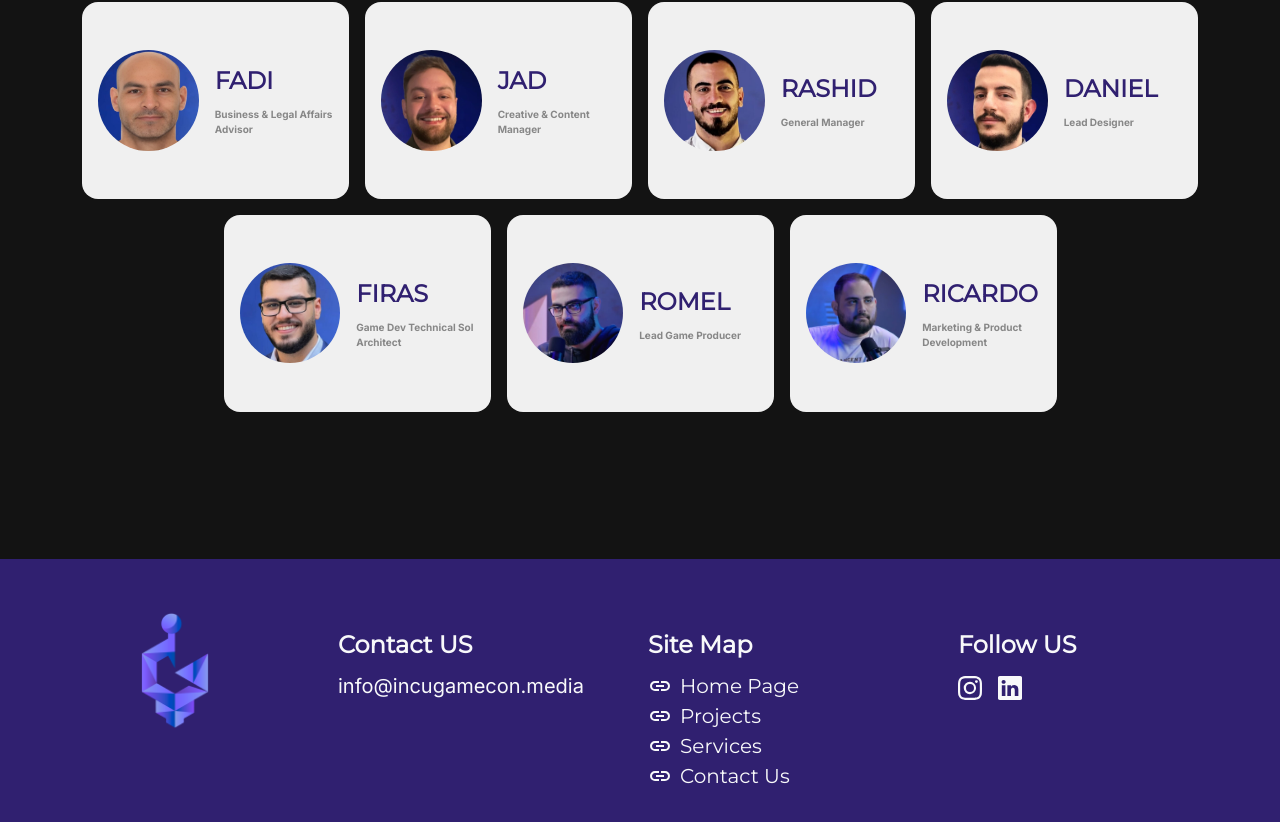
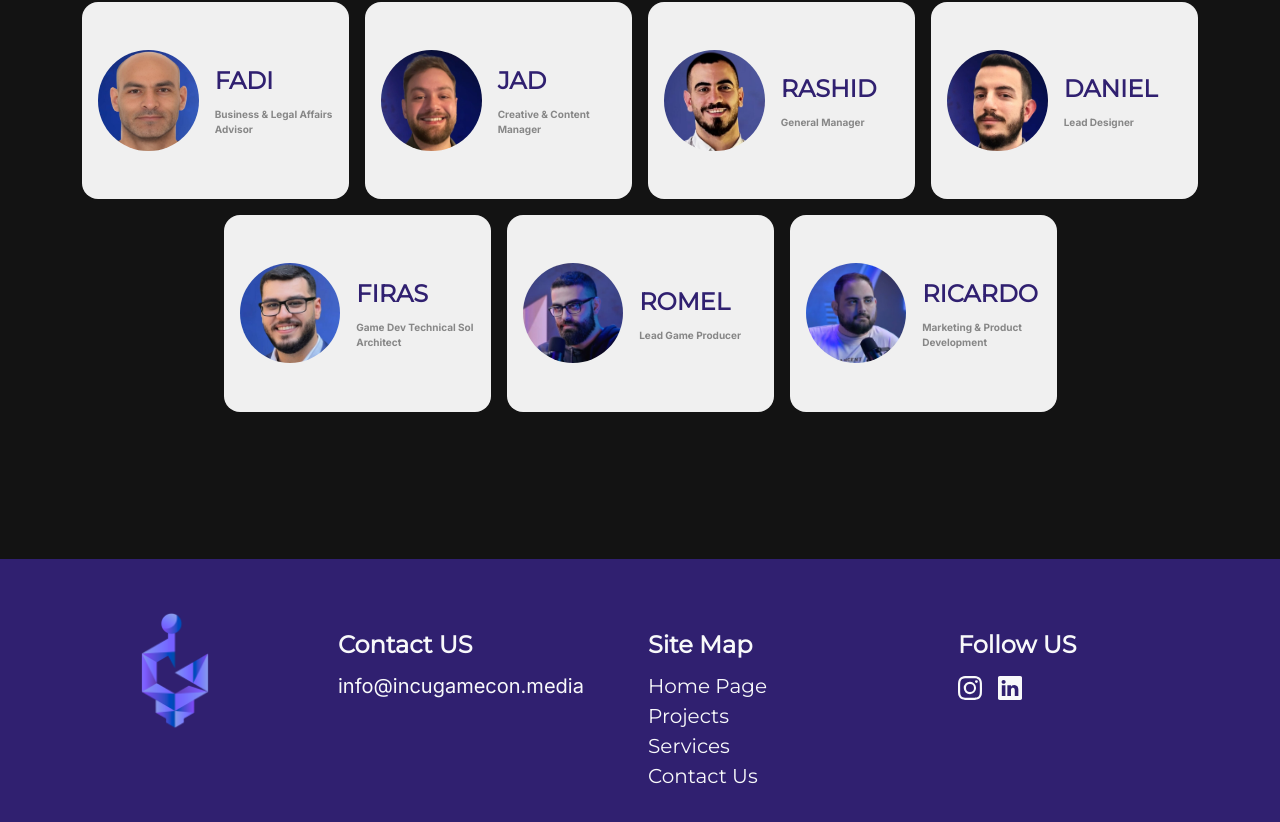
Before and after one commit to mashoun/incugamecon.media, a Vue app: page /team in a window 1280 px wide. Shown: the part 298-1120 px from the top of the page. Built offline with nearby package versions, Linux system fonts and the light colour scheme.

Commit message:
refactor: update footer and hero sections, enhance project link structure, and correct store data

```diff
--- a/src/components/footer-section.vue
+++ b/src/components/footer-section.vue
@@ -39,7 +39,7 @@
                         <div class="">
                             <a :aria-label="node.name" :href="node.url" v-for="node in store.indexArray(store.footerLinks)">
                                 <div class="text-light d-flex align-items-center gap-2">
-                                    <svg xmlns="http://www.w3.org/2000/svg" height="24" class="text-light" fill="currentColor" viewBox="0 -960 960 960" width="24"><path d="M440-280H280q-83 0-141.5-58.5T80-480q0-83 58.5-141.5T280-680h160v80H280q-50 0-85 35t-35 85q0 50 35 85t85 35h160v80ZM320-440v-80h320v80H320Zm200 160v-80h160q50 0 85-35t35-85q0-50-35-85t-85-35H520v-80h160q83 0 141.5 58.5T880-480q0 83-58.5 141.5T680-280H520Z"/></svg>
+                                    <!-- <svg xmlns="http://www.w3.org/2000/svg" height="24" class="text-light" fill="currentColor" viewBox="0 -960 960 960" width="24"><path d="M440-280H280q-83 0-141.5-58.5T80-480q0-83 58.5-141.5T280-680h160v80H280q-50 0-85 35t-35 85q0 50 35 85t85 35h160v80ZM320-440v-80h320v80H320Zm200 160v-80h160q50 0 85-35t35-85q0-50-35-85t-85-35H520v-80h160q83 0 141.5 58.5T880-480q0 83-58.5 141.5T680-280H520Z"/></svg> -->
                                     <span class="font-monti">{{ node.name }}</span>
                                 </div>
                             </a>
--- a/src/components/hero-section.vue
+++ b/src/components/hero-section.vue
@@ -6,7 +6,7 @@
                     <section class="d-flex flex-column gap-5 text-igc-light">
                         <h1 data-aos="zoom-in" data-aos-delay="500" data-aos-duration="1000" class="text-center display-3 font-monti fw-bolder">{{ store.hero.title }}</h1>
                         <p data-aos="zoom-in-up" data-aos-delay="500" data-aos-duration="1500" class="text-center font-inter px-2" style="opacity: .88; color: white;">
-                            <span  v-for="node in store.hero.descriptions" >{{ node }} <br></span>
+                            <span v-for="node in store.hero.descriptions" >{{ node }} <br></span>
                         </p>
                     </section>
                 </div>
--- a/src/components/projects-section.vue
+++ b/src/components/projects-section.vue
@@ -9,10 +9,15 @@
                     <div class="pc-container">
                         <aside v-for="node in store.indexArray(store.projects.slice(0,5))" :key="node.id" class="project-column" :class="{ 'pc-active': node.isActive }" @click="togglePC(node)" :style="`background-image: url(${node.thumbnailSrc});`">
                             <div v-if="node.isActive" class="pc-wrapper bg-glass-dark">
-                                <div class="p-4 d-flex flex-column gap-2">
-                                    <strong class="text-igc-light fs-5 font-monti">{{ node.title }}</strong>
-                                    <p class="fs-xsmall font-inter text-light">{{ node.description }}</p>
-                                </div>
+                                <a href="/projects">
+                                    <div class="p-4 d-flex flex-column gap-2">
+                                        <div class="d-flex align-items-center gap-2 justify-content-between">
+                                            <strong class="text-igc-light fs-5 font-monti">{{ node.title }}</strong>
+                                            <svg xmlns="http://www.w3.org/2000/svg" height="18" viewBox="0 -960 960 960" width="18" class="text-light" fill="currentColor"><path d="M200-120q-33 0-56.5-23.5T120-200v-560q0-33 23.5-56.5T200-840h280v80H200v560h560v-280h80v280q0 33-23.5 56.5T760-120H200Zm188-212-56-56 372-372H560v-80h280v280h-80v-144L388-332Z"/></svg>
+                                        </div>
+                                        <p class="fs-xsmall font-inter text-light">{{ node.description }}</p>
+                                    </div>
+                                </a>
                             </div>
                         </aside>
                     </div>
--- a/src/store.js
+++ b/src/store.js
@@ -10,8 +10,8 @@ export default {
 
     contact: {
         email: 'info@incugamecon.media',
-        linkedin: 'https://www.instagram.com/incugamecon.media/',
-        instagram: 'https://www.linkedin.com/company/incugamecon/'
+        linkedin: 'https://www.linkedin.com/company/incugamecon/',
+        instagram: 'https://www.instagram.com/incugamecon.media/'
     },
 
     navLinks: [
@@ -157,7 +157,7 @@ export default {
             id: 'xqak9gB4',
             title: 'PROJEKT ROGUE',
             description: `A dark fantasy RPG where players become the first Ascended of the Forsaken races—undead, orcs, elves, and more—leading a rebellion to reclaim their lands and legacy from the humans who once rose to godlike power and drove them into the shadows.`,
-            thumbnailSrc: '/projects/rogue-min.jpg',
+            thumbnailSrc: '/projects/rogue-min-2.jpg',
             isActive: true
         },
         {
```
Also changed, not shown: public/projects/rogue-min-2.jpg (added).
